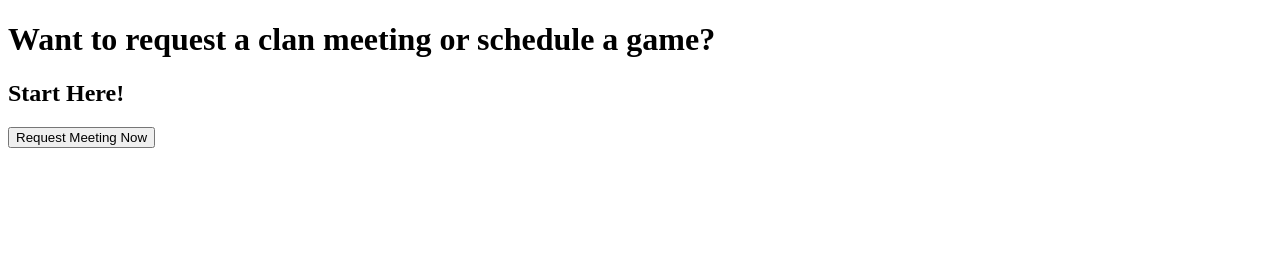
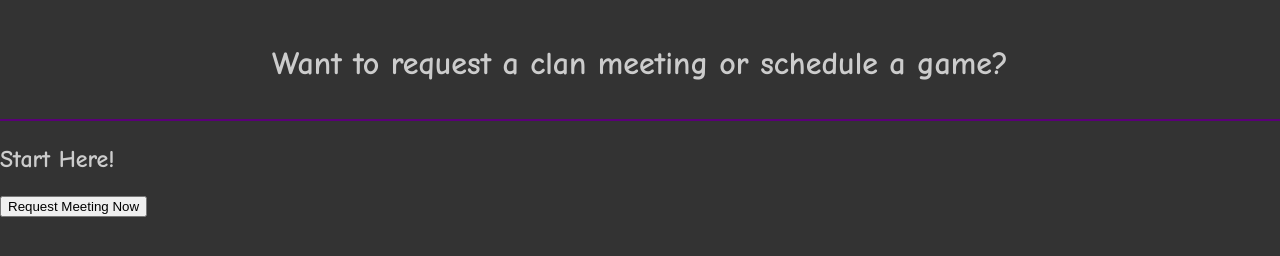
Before and after one commit to csivadon/VFW-Projects, a plain HTML site: page Sivadon_Connie_Project2/index.html in a window 1280 px wide. Drawn offline with Linux system fonts and the light colour scheme; files that its build step writes are made by us from their sources.

Commit message:
worked on my css styles

```diff
--- a/Sivadon_Connie_Project2/css/styles.css
+++ b/Sivadon_Connie_Project2/css/styles.css
@@ -6,3 +6,23 @@ VFW1303
 Project 1 styles.css
 
 */
+
+body{
+	background: #333;
+	width:auto;
+	margin: 50px auto;
+	font-family: "Comic Sans MS", cursive;
+	color: #CCC;
+	line-height: 1.7em;
+	}
+
+hgroup{
+	border-bottom: 2px outset #90C;
+	padding-bottom: 20px;
+	margin-bottom: 25px;
+	text-align:center;
+	}
+
+h2{
+
+	}
--- a/Sivadon_Connie_Project2/index.html
+++ b/Sivadon_Connie_Project2/index.html
@@ -21,14 +21,16 @@
 		<!-- Page Title -->
 		<title>My Clan Meeting Requests</title>
 		<!-- Link CSS -->
-		<link href="styles.css" rel="stylesheet" type="text/css" />
+		<link href="css/styles.css" rel="stylesheet" type="text/css" />
 		<!-- Link js -->
-		<script src='main.js' type="text/javascript" ></script>
+		<script src="js/main.js" type="text/javascript" ></script>
 	</head>
 	<body>
 		<header>
-			<!-- Page content lives here. -->
-			<h1 id="startTitle">Want to request a clan meeting or schedule a game?</h1>
+			<hgroup>
+                <!-- Page content lives here. -->
+                <h1 id="startTitle">Want to request a clan meeting or schedule a game?</h1>
+			</hgroup>
 		</header>
 		<section>
 			<h2 id="subStartTitle">Start Here!</h2>
--- a/Sivadon_Connie_Project2/js/main.js
+++ b/Sivadon_Connie_Project2/js/main.js
@@ -2,3 +2,5 @@
 // VFW1303
 // 14 March 2013
 // Project 1 main.js
+
+var search = document.getElementById("button");
```
Also changed, not shown: Sivadon_Connie_Project2/additem.html (+8 -6 lines).
